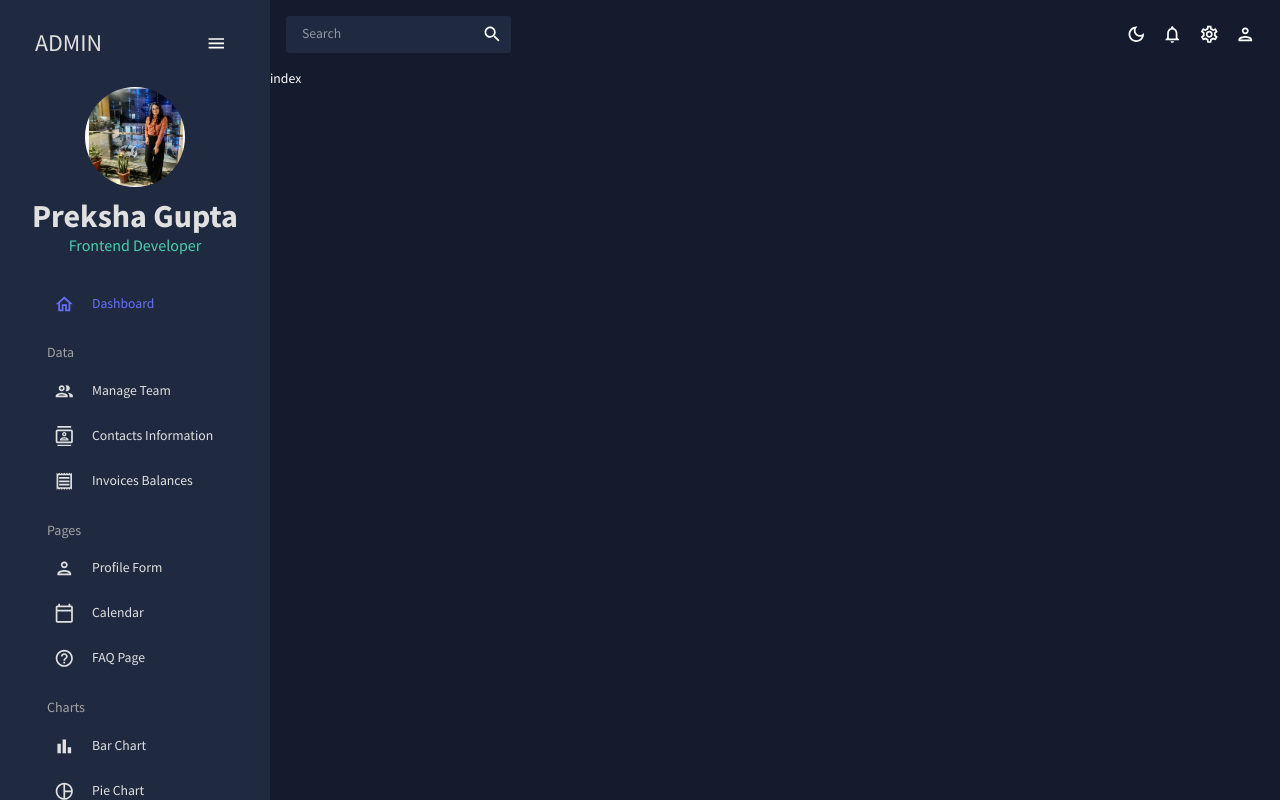
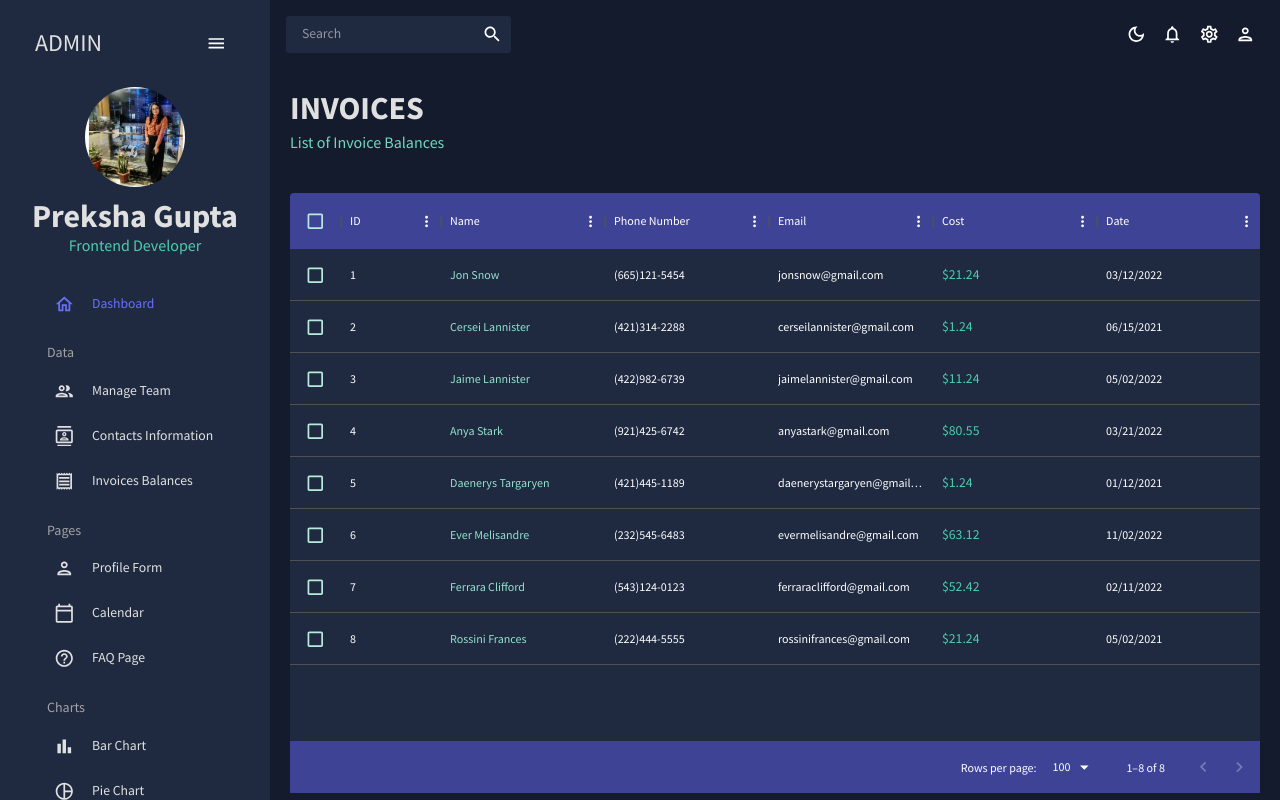
Before and after one commit to preksha0309/Analytics-Dashboard, a React (Create React App) app: page /invoices in a window 1280 px wide. Built offline with nearby package versions, Linux system fonts and the light colour scheme.

Commit message:
creation of invoices balance in dashboard

```diff
--- a/src/pages/invoices/index.jsx
+++ b/src/pages/invoices/index.jsx
@@ -1,9 +1,83 @@
-import React from 'react'
+import { Box, Typography, useTheme } from "@mui/material";
+import { DataGrid } from "@mui/x-data-grid";
+import { tokens } from "../../theme";
+import { mockDataInvoices } from "../../data/mockData";
+import Header from "../../components/Header";
 
-const index = () => {
+const Invoices = () => {
+  const theme = useTheme();
+  const colors = tokens(theme.palette.mode);
+  const columns = [
+    { field: "id", headerName: "ID" },
+    {
+      field: "name",
+      headerName: "Name",
+      flex: 1,
+      cellClassName: "name-column--cell",
+    },
+    {
+      field: "phone",
+      headerName: "Phone Number",
+      flex: 1,
+    },
+    {
+      field: "email",
+      headerName: "Email",
+      flex: 1,
+    },
+    {
+      field: "cost",
+      headerName: "Cost",
+      flex: 1,
+      renderCell: (params) => (
+        <Typography color={colors.greenAccent[500]}>
+          ${params.row.cost}
+        </Typography>
+      ),
+    },
+    {
+      field: "date",
+      headerName: "Date",
+      flex: 1,
+    },
+  ];
+
   return (
-    <div>index</div>
-  )
-}
+    <Box m="20px">
+      <Header title="INVOICES" subtitle="List of Invoice Balances" />
+      <Box
+        m="40px 0 0 0"
+        height="75vh"
+        sx={{
+          "& .MuiDataGrid-root": {
+            border: "none",
+          },
+          "& .MuiDataGrid-cell": {
+            borderBottom: "none",
+          },
+          "& .name-column--cell": {
+            color: colors.greenAccent[300],
+          },
+          "& .MuiDataGrid-columnHeaders": {
+            backgroundColor: colors.blueAccent[700],
+            borderBottom: "none",
+          },
+          "& .MuiDataGrid-virtualScroller": {
+            backgroundColor: colors.primary[400],
+          },
+          "& .MuiDataGrid-footerContainer": {
+            borderTop: "none",
+            backgroundColor: colors.blueAccent[700],
+          },
+          "& .MuiCheckbox-root": {
+            color: `${colors.greenAccent[200]} !important`,
+          },
+        }}
+      >
+        <DataGrid checkboxSelection rows={mockDataInvoices} columns={columns} />
+      </Box>
+    </Box>
+  );
+};
 
-export default index
+export default Invoices;
```
